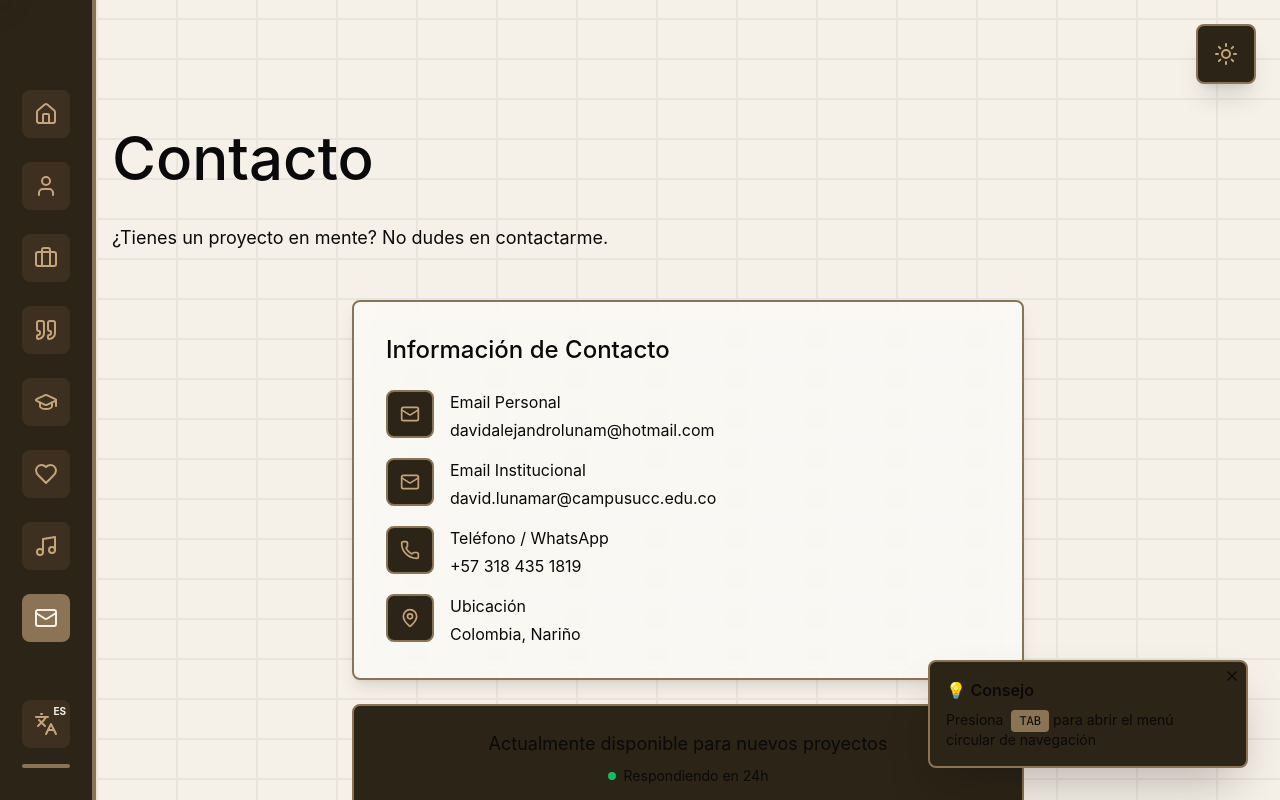
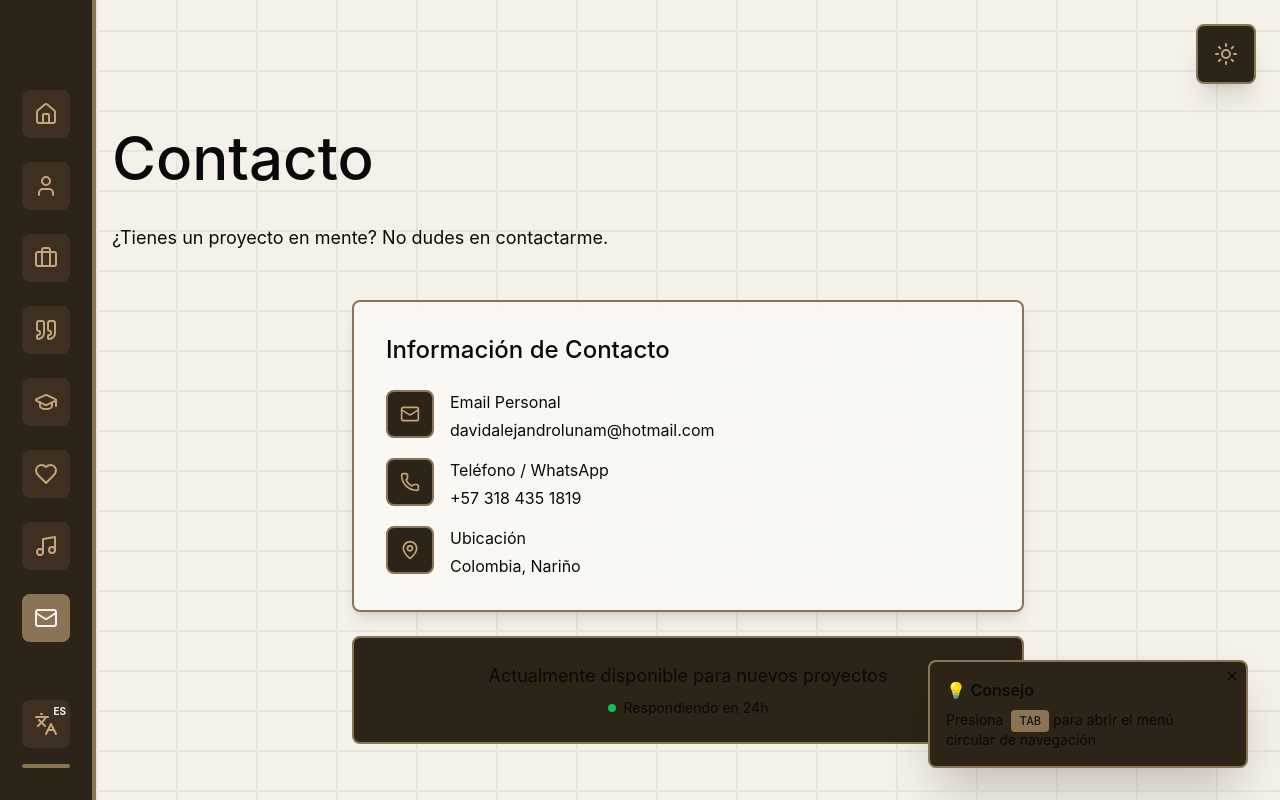
Before and after one commit to davidluna301/Portafolio, a React (Vite) app: page /contact in a window 1280 px wide. Shown: the top 800 px of the page. Built offline with nearby package versions, Linux system fonts and the light colour scheme.

Commit message:
cambios a las cards y quitar el correo institucional

```diff
--- a/src/app/pages/Contact.tsx
+++ b/src/app/pages/Contact.tsx
@@ -55,18 +55,6 @@
 
                   <div className="flex items-start gap-4">
                     <div className="p-3 bg-[#2C2416] rounded-lg border-2 border-[#8B7355]">
-                      <Mail className="w-5 h-5 text-[#C4A57B]" />
-                    </div>
-                    <div className="flex-1">
-                      <p className="text-portfolio-strong mb-1">{t("Email Institucional", "Institutional Email")}</p>
-                      <a href="mailto:david.lunamar@campusucc.edu.co" className="text-portfolio-soft hover:text-portfolio-accent transition-colors break-all">
-                        david.lunamar@campusucc.edu.co
-                      </a>
-                    </div>
-                  </div>
-
-                  <div className="flex items-start gap-4">
-                    <div className="p-3 bg-[#2C2416] rounded-lg border-2 border-[#8B7355]">
                       <Phone className="w-5 h-5 text-[#C4A57B]" />
                     </div>
                     <div>
--- a/src/app/pages/Projects.tsx
+++ b/src/app/pages/Projects.tsx
@@ -82,11 +82,11 @@
                 className="group bg-white/50 tatami:bg-[#575357]/80 backdrop-blur-sm rounded-lg overflow-hidden border-2 border-[#8B7355] shadow-lg hover:shadow-2xl transition-all hover:scale-[1.02]"
               >
                 {/* Imagen del proyecto */}
-                <div className="relative h-64 overflow-hidden bg-[#2C2416] flex items-center justify-center">
+                <div className="relative h-64 overflow-hidden bg-[#2C2416]">
                   <img
                     src={project.image}
                     alt={project.title}
-                    className="max-w-full max-h-full object-contain group-hover:scale-105 transition-transform duration-500"
+                    className="w-full h-full object-cover group-hover:scale-105 transition-transform duration-500"
                   />
                   <div className="absolute inset-0 bg-gradient-to-t from-[#2C2416]/80 to-transparent opacity-0 group-hover:opacity-100 transition-opacity" />
                 </div>
```
Also changed, not shown: 1 other file (tests, documents, lock files or other folders).
